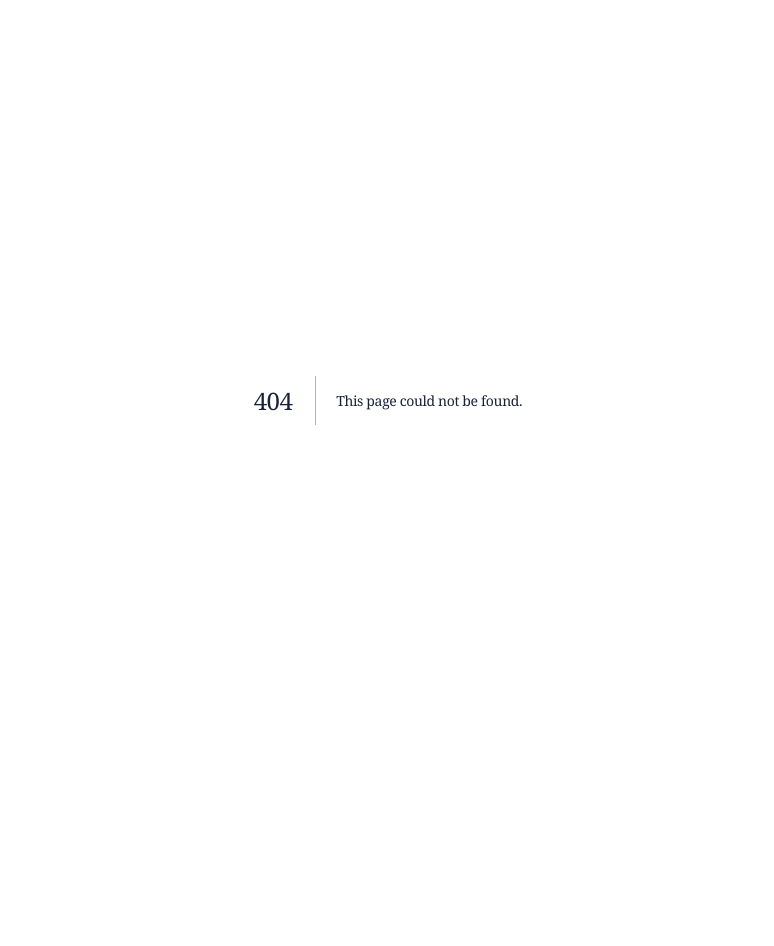
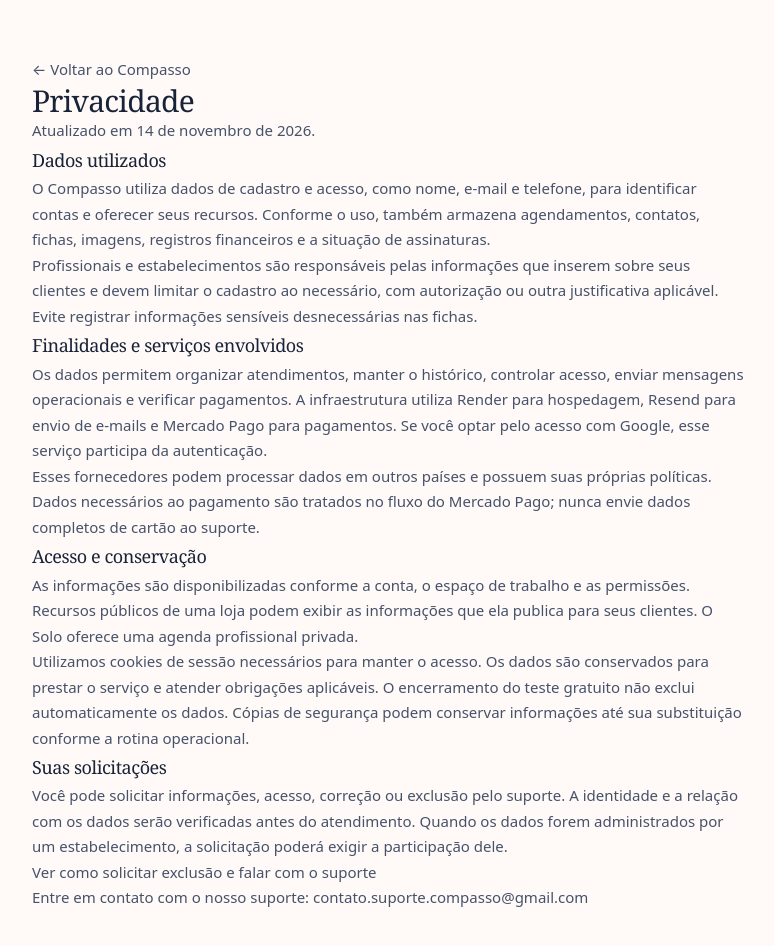
Before and after one commit to CesarOliveira99-Dev/front-compasso-web, a Next.js app: page /privacidade in a window 1280 px wide. Before the commit this address had no page. Shown: the top 946 px of the page, without its empty margins (252-1026 px from the left). Before the commit the page ends 800 px from the top, so only its background shows below. Built offline with nearby package versions, Linux system fonts and the light colour scheme.

Commit message:
feat: add public privacy and support pages

```diff
--- /dev/null
+++ b/src/app/(informacoes)/privacidade/page.tsx
@@ -0,0 +1,19 @@
+export const metadata = { title: 'Privacidade — Compasso' };
+export default function PrivacyPage() {
+  return <>
+    <h1>Privacidade</h1>
+    <p>Atualizado em 14 de novembro de 2026.</p>
+    <h2>Dados utilizados</h2>
+    <p>O Compasso utiliza dados de cadastro e acesso, como nome, e-mail e telefone, para identificar contas e oferecer seus recursos. Conforme o uso, também armazena agendamentos, contatos, fichas, imagens, registros financeiros e a situação de assinaturas.</p>
+    <p>Profissionais e estabelecimentos são responsáveis pelas informações que inserem sobre seus clientes e devem limitar o cadastro ao necessário, com autorização ou outra justificativa aplicável. Evite registrar informações sensíveis desnecessárias nas fichas.</p>
+    <h2>Finalidades e serviços envolvidos</h2>
+    <p>Os dados permitem organizar atendimentos, manter o histórico, controlar acesso, enviar mensagens operacionais e verificar pagamentos. A infraestrutura utiliza Render para hospedagem, Resend para envio de e-mails e Mercado Pago para pagamentos. Se você optar pelo acesso com Google, esse serviço participa da autenticação.</p>
+    <p>Esses fornecedores podem processar dados em outros países e possuem suas próprias políticas. Dados necessários ao pagamento são tratados no fluxo do Mercado Pago; nunca envie dados completos de cartão ao suporte.</p>
+    <h2>Acesso e conservação</h2>
+    <p>As informações são disponibilizadas conforme a conta, o espaço de trabalho e as permissões. Recursos públicos de uma loja podem exibir as informações que ela publica para seus clientes. O Solo oferece uma agenda profissional privada.</p>
+    <p>Utilizamos cookies de sessão necessários para manter o acesso. Os dados são conservados para prestar o serviço e atender obrigações aplicáveis. O encerramento do teste gratuito não exclui automaticamente os dados. Cópias de segurança podem conservar informações até sua substituição conforme a rotina operacional.</p>
+    <h2>Suas solicitações</h2>
+    <p>Você pode solicitar informações, acesso, correção ou exclusão pelo suporte. A identidade e a relação com os dados serão verificadas antes do atendimento. Quando os dados forem administrados por um estabelecimento, a solicitação poderá exigir a participação dele.</p>
+    <p><a href="/suporte">Ver como solicitar exclusão e falar com o suporte</a></p>
+  </>;
+}
```
